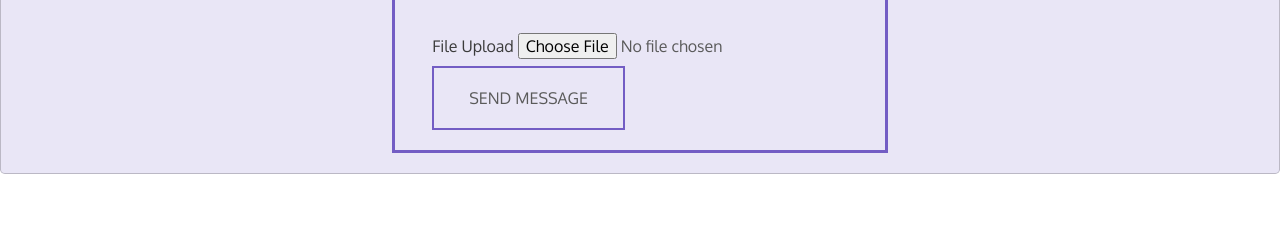
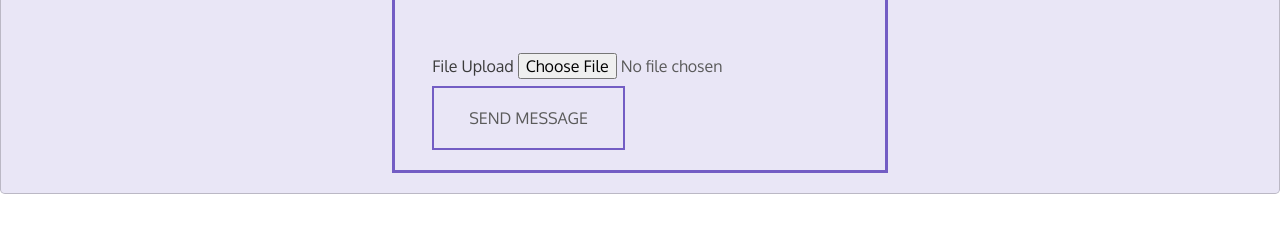
Before and after one commit to netbrainers/jdansconstruction, a plain HTML site: page index.html in a window 1280 px wide. Both pictures are taken after a click on the link "GET A FREE QUOTE". Shown: the part 548-800 px from the top of the page. Drawn offline with Linux system fonts and the light colour scheme; files whose address does not match are found by name; a web font is replaced by a local one.

Commit message:
updates for contact form

```diff
--- a/index.html
+++ b/index.html
@@ -167,7 +167,7 @@
                     <label for="message"></label>
                     <textarea name="message" placeholder="I'd like to chat about" id="message_input" cols="30" rows="5" required></textarea>
                     <!-- Netlify file upload -->
-                    <div class="upload-file">
+                    <div class="upload-file mt-20">
                         <label for="fileUpload">File Upload</label>
                         <input type="file" value="max.size 1MB" name="fileUpload">
                     </div>
```
